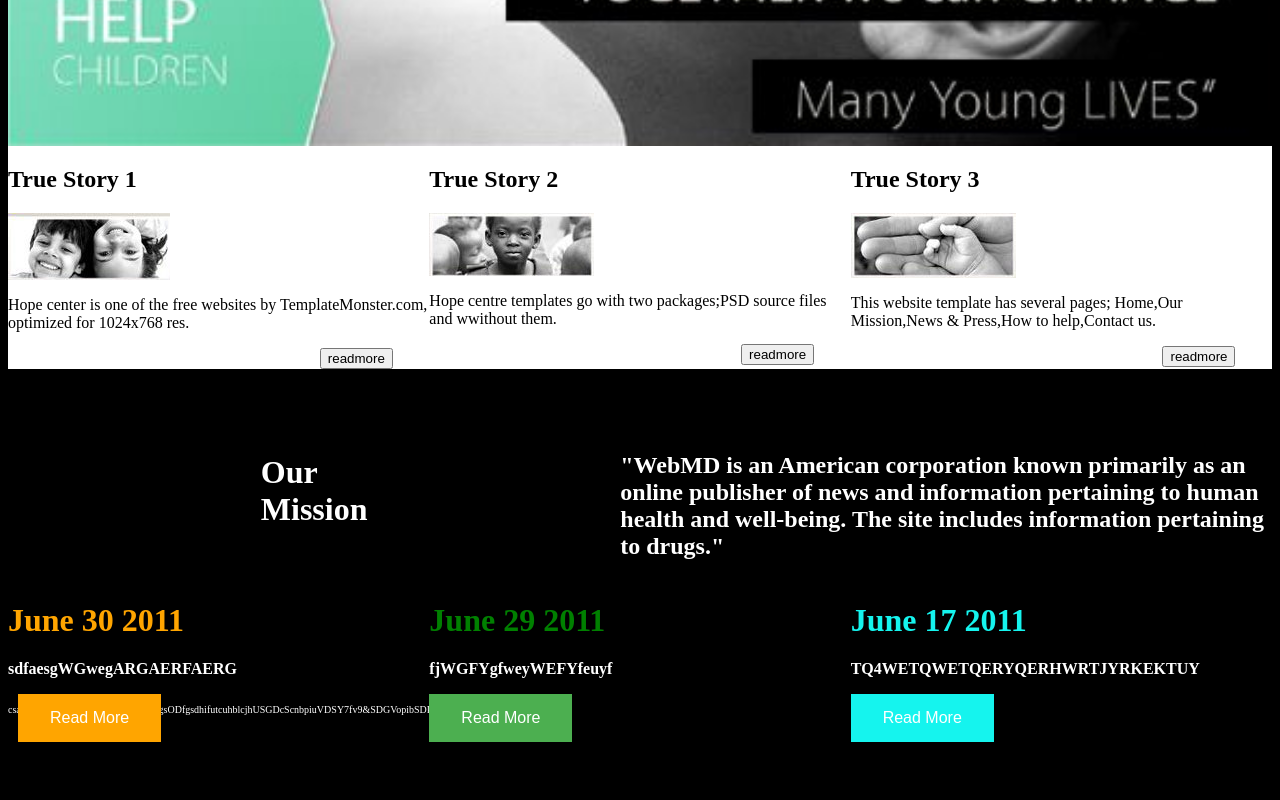
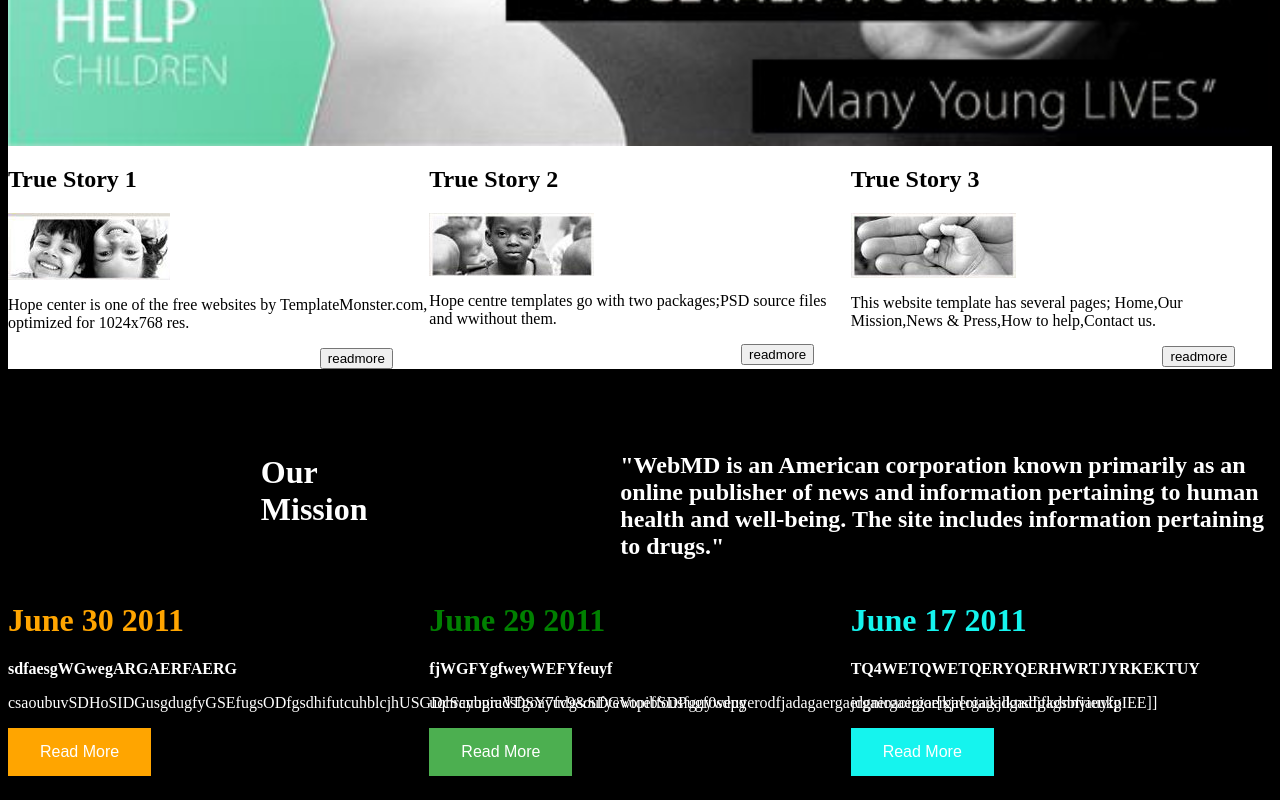
Before and after one commit to ghk5230/Second, a plain HTML site: page Second/index.html in a window 1280 px wide. Shown: the part 661-1461 px from the top of the page. Before the commit the page ends 1419 px from the top, so only its background shows below. Drawn offline with Linux system fonts and the light colour scheme.

Commit message:
Add files via upload

```diff
--- a/Second/css/style.css
+++ b/Second/css/style.css
@@ -84,6 +84,7 @@ body{
 .content3{
 	width:100%;
 	height: auto;
+	display: flex;
 }
 .space31{
 	width:33.3333333%;
@@ -100,11 +101,7 @@ body{
 	text-align: left;
 	width:30%;
 }
-.space31{
-	width:33.3333333%;
-	height: auto;
-    float: left;
-}
+
 .second{
 	color: green;
 }
@@ -146,20 +143,6 @@ body{
   font-size: 16px;
 }
 .para31{
-	width: 10px;
-	font-size: 10px;
-	height: auto;
-	float: left;
-	text-align: left;
+
 	color: white;
 }
-.space32{
-	width:33.3333333%;
-	height: auto;
-    float: left;
-}
-.space33{
-	width:33.3333333%;
-	height: auto;
-    float: right;
-}
--- a/Second/index.html
+++ b/Second/index.html
@@ -84,8 +84,11 @@
 	 				June 29 2011
 	 			</h1>
 	 			<p class="para11">
-	 				<b>fjWGFYgfweyWEFYfeuyf<b>
-
+	 				<b>fjWGFYgfweyWEFYfeuyf</b>
+	 			</p>
+	 			<p class="para31">
+	 				uqhrayugradsfgoayudgsoufyewtoeffousfguyweuyerodfjadagaergaergaergaergaergaergagadgadfgagsbfjauyfg
+	 			</p>
 	 			<p>
 	 			 	<input type="submit" value="Read More" class="button5">
 	 			</p>
@@ -96,7 +99,10 @@
 	 			</h1>
 	 			<p class="para11">
 	 				<b>TQ4WETQWETQERYQERHWRTJYRKEKTUY</b>
-
+	 			</p>
+	 			<p class="para31">
+	 				jdgnioaoigior[kjr[oiaikjlknsdjfkdnnvieukpIEE]]
+	 			</p>
 	 			<p>
 	 			 	<input type="submit" value="Read More" class="button6">
 	 			</p>
```
